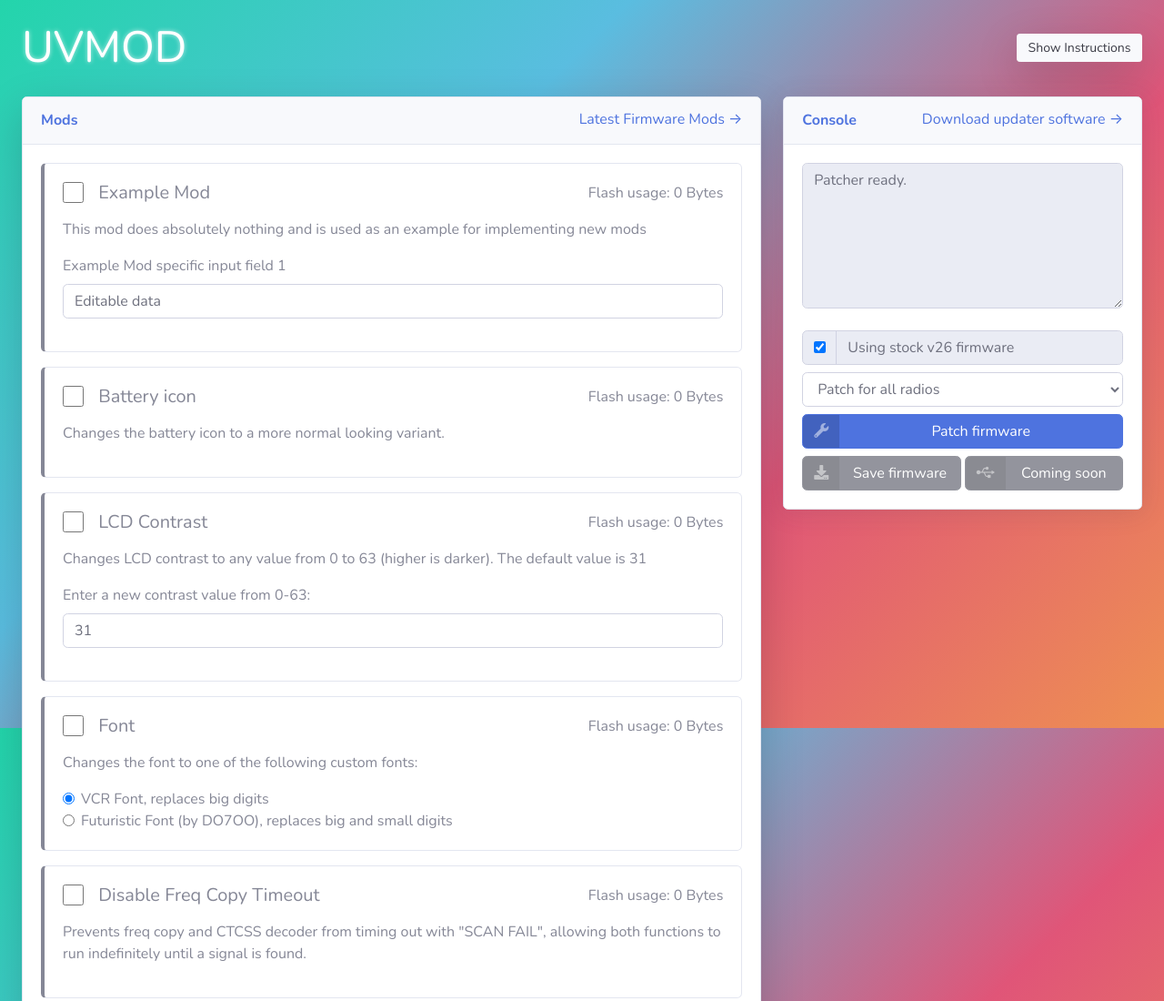
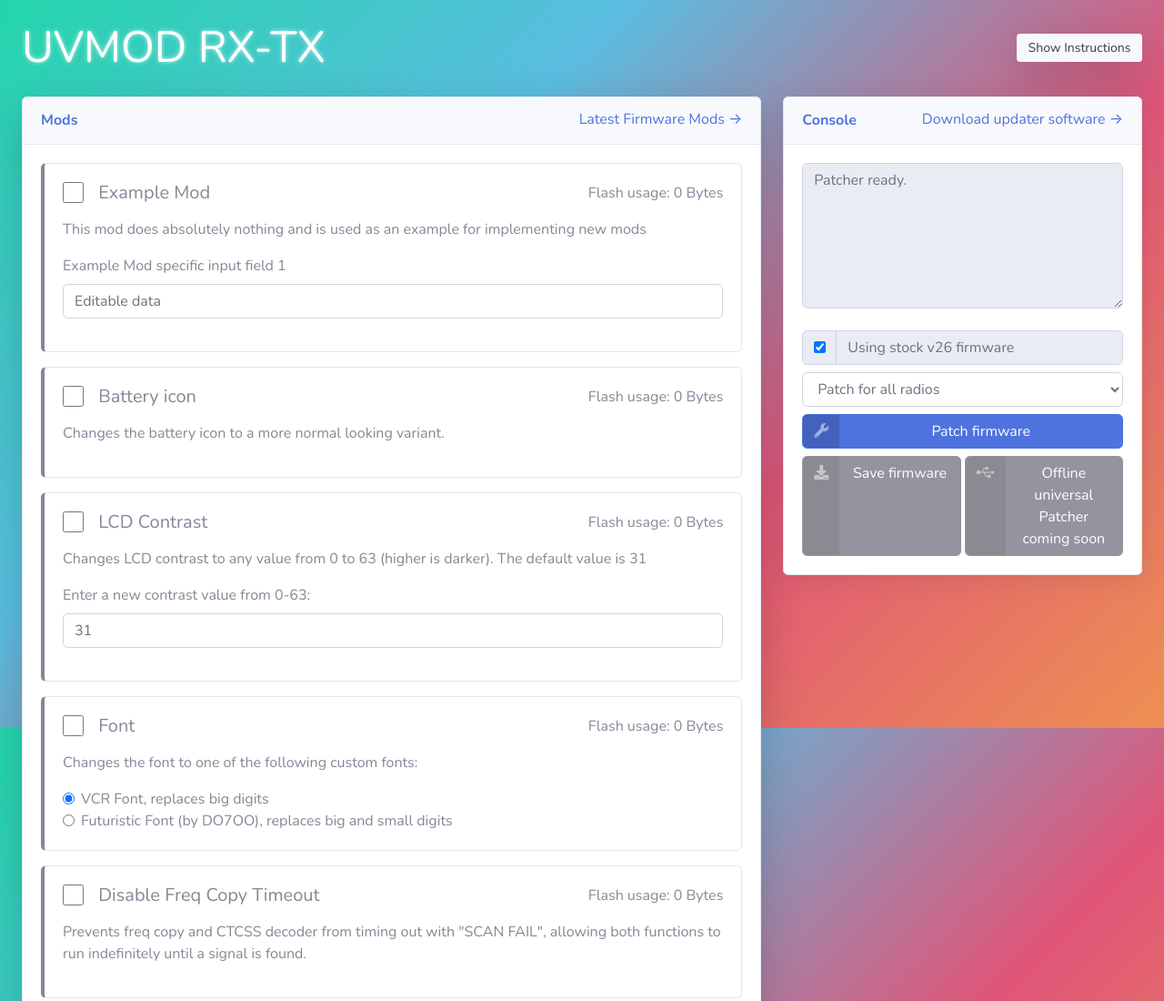
Before and after one commit to whosmatt/uvmod, a plain HTML site: page index.html in a window 1280 px wide. Shown: the top 1100 px of the page at 91% size. Drawn offline with Linux system fonts and the light colour scheme; a script that the page names is missing.

```diff
--- a/index.html
+++ b/index.html
@@ -11,7 +11,7 @@
   <meta property="og:description"
     content="Web-based tool to generate customizable modded firmware for various Quansheng handheld radios.">
   <meta property="og:type" content=website>
-  <meta property="og:image" content=https://whosmatt.github.io/uvmod/img/banner.webp>
+  <meta property="og:image" content=https://re3con.github.io/uvmod/img/banner.webp>
 
   <title>UVMOD</title>
 
@@ -121,7 +121,7 @@
 
           <!-- Page Heading -->
           <div class="d-sm-flex align-items-center justify-content-between mb-4">
-            <h1 id="logo" class="h3 mb-0 text-white" style="text-shadow: 0px 0px 5px #ffffffa6; font-size: 3em;">UVMOD
+            <h1 id="logo" class="h3 mb-0 text-white" style="text-shadow: 0px 0px 5px #ffffffa6; font-size: 3em;">UVMOD RX-TX
             </h1>
             <button class="d-none d-sm-inline-block btn btn-sm btn-light shadow-lg" type="button" data-toggle="collapse"
               data-target="#instructions">&nbsp;Show Instructions&nbsp;</button>
@@ -134,7 +134,7 @@
                   <h6 class="m-0 font-weight-bold text-primary">Instructions</h6>
                 </div>
                 <div class="card-body">
-                  <h2 class="mb-4">UVMOD</h2>
+                  <h2 class="mb-4">UVMOD RX-TX</h2>
                   <p>This tool lets you create customized firmware for the Quansheng UV-K5, UV-K6, UV-K5(8), and UV-5R
                     Plus handheld radios. To flash the firmware, you need a compatible programming cable and the
                     necessary drivers.</p>
@@ -247,7 +247,7 @@
                       <span class="icon text-white-50">
                         <i class="fab fa-usb"></i>
                       </span>
-                      <span class="text w-100">Coming soon</span>
+                      <span class="text w-100">Offline universal Patcher coming soon</span>
                     </a>
                   </div>
                 </div>
```
